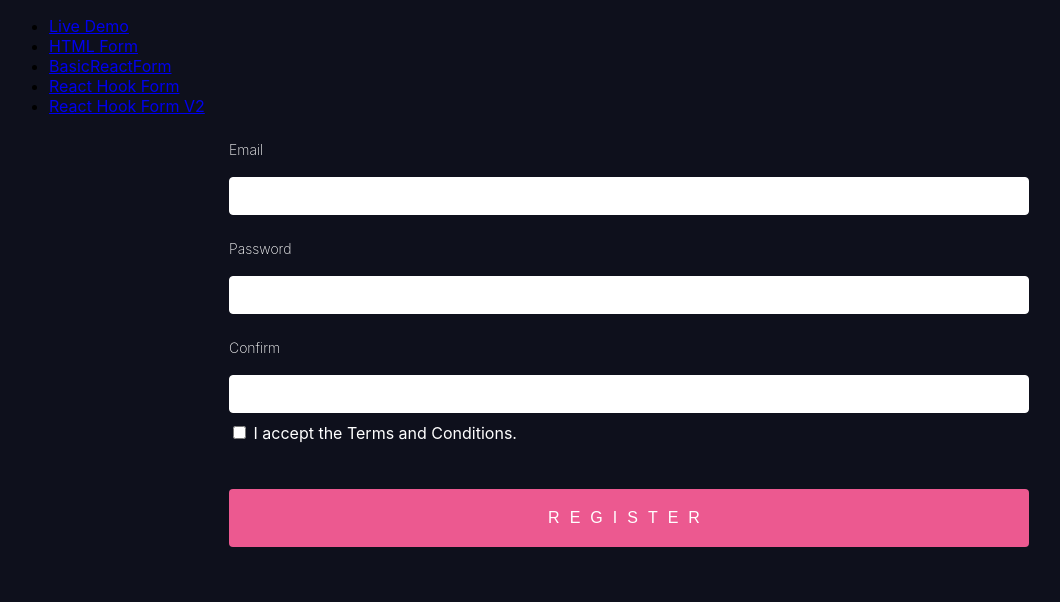
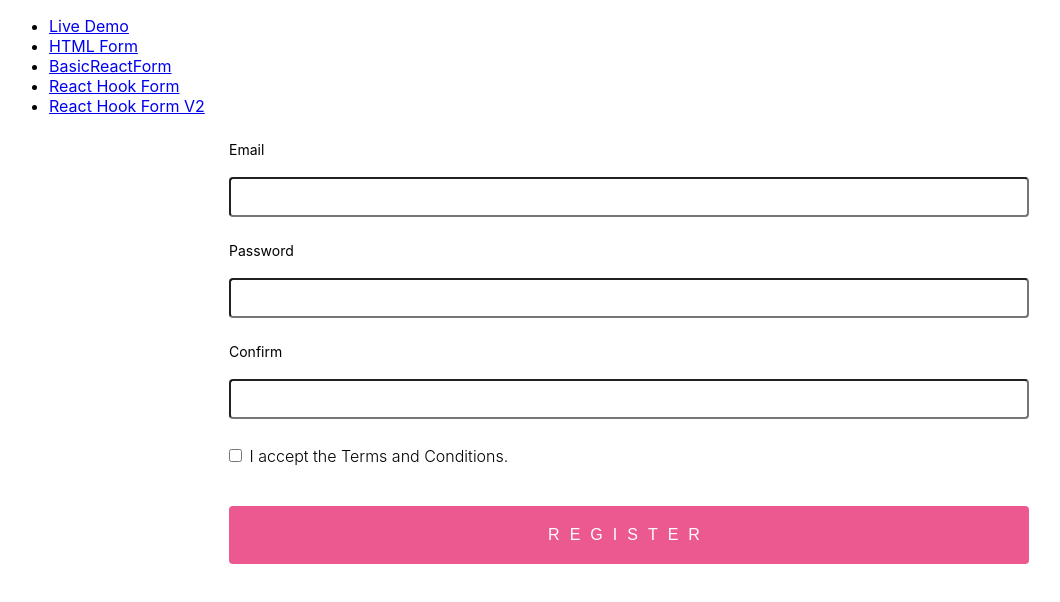
Before and after one commit to foomango/react-hook-form-demo, a React (Create React App) app: page /react-hook-form in a window 1280 px wide. Shown: the top 602 px of the page, without its empty margins (11-1071 px from the left). Built offline with nearby package versions, Linux system fonts and the light colour scheme.

Commit message:
finish <ReactHookForm />

```diff
--- a/package.json
+++ b/package.json
@@ -3,6 +3,7 @@
   "version": "0.1.0",
   "private": true,
   "dependencies": {
+    "@hookform/error-message": "^0.0.4",
     "@testing-library/jest-dom": "^4.2.4",
     "@testing-library/react": "^9.3.2",
     "@testing-library/user-event": "^7.1.2",
@@ -11,11 +12,14 @@
     "@types/react": "^16.9.0",
     "@types/react-dom": "^16.9.0",
     "@types/react-router-dom": "^5.1.5",
+    "@types/validator": "^13.1.0",
     "react": "^16.13.1",
     "react-dom": "^16.13.1",
+    "react-hook-form": "^6.8.1",
     "react-router-dom": "^5.2.0",
     "react-scripts": "3.4.3",
-    "typescript": "~3.7.2"
+    "typescript": "~3.7.2",
+    "validator": "^13.1.1"
   },
   "scripts": {
     "start": "react-scripts start",
--- a/src/App.css
+++ b/src/App.css
@@ -1,5 +1,4 @@
 body {
-  background: #0e101c;
   font-family: -apple-system, BlinkMacSystemFont, 'Segoe UI', 'Roboto', 'Oxygen', 'Ubuntu', 'Cantarell', 'Fira Sans',
     'Droid Sans', 'Helvetica Neue', sans-serif;
   padding: 0 20px;
@@ -44,9 +43,7 @@ input {
   box-sizing: border-box;
   width: 100%;
   border-radius: 4px;
-  border: 1px solid white;
   padding: 10px 15px;
-  margin-bottom: 10px;
   font-size: 14px;
 }
 
@@ -71,9 +68,7 @@ label {
   display: block;
   margin-bottom: 13px;
   margin-top: 20px;
-  color: white;
   font-size: 14px;
-  font-weight: 200;
 }
 
 button,
@@ -122,11 +117,22 @@ input[type='submit'] {
 }
 
 input[type='checkbox'] {
-  display: inline;
+  display: inline-block;
+  margin-top: 30px;
+  margin-left: 0;
   width: auto;
 }
 span {
-  color: white;
+  font-weight: 300;
+}
+
+.error-message {
+  color: red;
+  font-size: 12px;
+}
+
+.error-message::before {
+  content: '⚠ ';
 }
 
 .App {
--- a/src/components/ReactHookForm/index.tsx
+++ b/src/components/ReactHookForm/index.tsx
@@ -1,26 +1,70 @@
-import React from 'react'
+/* eslint-disable react-hooks/exhaustive-deps */
+import React, { useEffect } from 'react'
+import { useForm } from 'react-hook-form'
+import { ErrorMessage } from '@hookform/error-message'
+import validator from 'validator'
 
 import { onSubmit } from '../../services/submit'
 
-const handleSubmit: React.FormEventHandler = (event) => {
-  onSubmit({})
-  event.preventDefault()
-}
+const ReactHookForm = () => {
+  const { register, handleSubmit, errors, watch, trigger, formState } = useForm({
+    mode: 'onChange',
+  })
 
-const HtmlForm = () => {
+  const watchAllFields = watch(['password', 'confirm'])
+
+  useEffect(() => {
+    if (formState.dirtyFields.password || formState.dirtyFields.confirm) {
+      trigger('confirm')
+    }
+  }, [watchAllFields.password])
+  useEffect(() => {
+    if (formState.dirtyFields.password || formState.dirtyFields.confirm) {
+      trigger('password')
+    }
+  }, [watchAllFields.confirm])
+
   return (
-    <form onSubmit={handleSubmit}>
+    <form onSubmit={handleSubmit(onSubmit)}>
       <label>Email</label>
-      <input name="email" />
-      <label></label>
+      <input
+        ref={register({
+          required: 'This is required.',
+          validate: (value) => validator.isEmail(value) || 'Not a valid email.',
+        })}
+        name="email"
+      />
+      <ErrorMessage name="email" errors={errors} as="div" className="error-message" />
       <label>Password</label>
-      <input name="password" type="password" />
+      <input
+        ref={register({
+          required: 'This is required.',
+          validate: (value) => watch('confirm') === value || "Passwords don't match.",
+        })}
+        name="password"
+        type="password"
+      />
+      <ErrorMessage name="password" errors={errors} as="div" className="error-message" />
       <label>Confirm</label>
-      <input name="confirm" type="password" />
-      <input name="term" type="checkbox" /> <span>I accept the Terms and Conditions.</span>
+      <input
+        ref={register({
+          required: 'This is required.',
+          validate: (value) => watch('password') === value || "Passwords don't match.",
+        })}
+        name="confirm"
+        type="password"
+      />
+      <ErrorMessage name="confirm" errors={errors} as="div" className="error-message" />
+      <input
+        ref={register({ required: 'You must accept the Terms and Conditions..' })}
+        name="term"
+        type="checkbox"
+      />{' '}
+      <span>I accept the Terms and Conditions.</span>
+      <ErrorMessage name="term" errors={errors} as="div" className="error-message" />
       <input type="submit" value="Register" />
     </form>
   )
 }
 
-export default HtmlForm
+export default ReactHookForm
```
Also changed, not shown: 1 other file (tests, documents, lock files or other folders).
